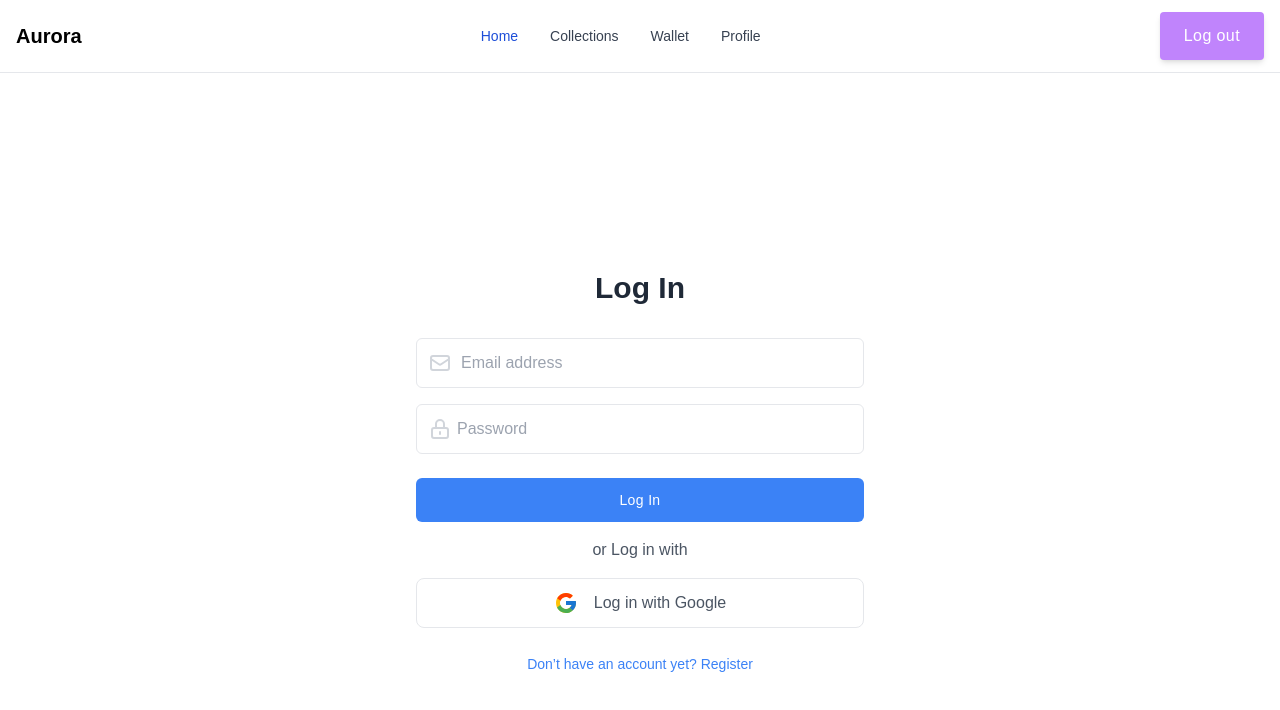
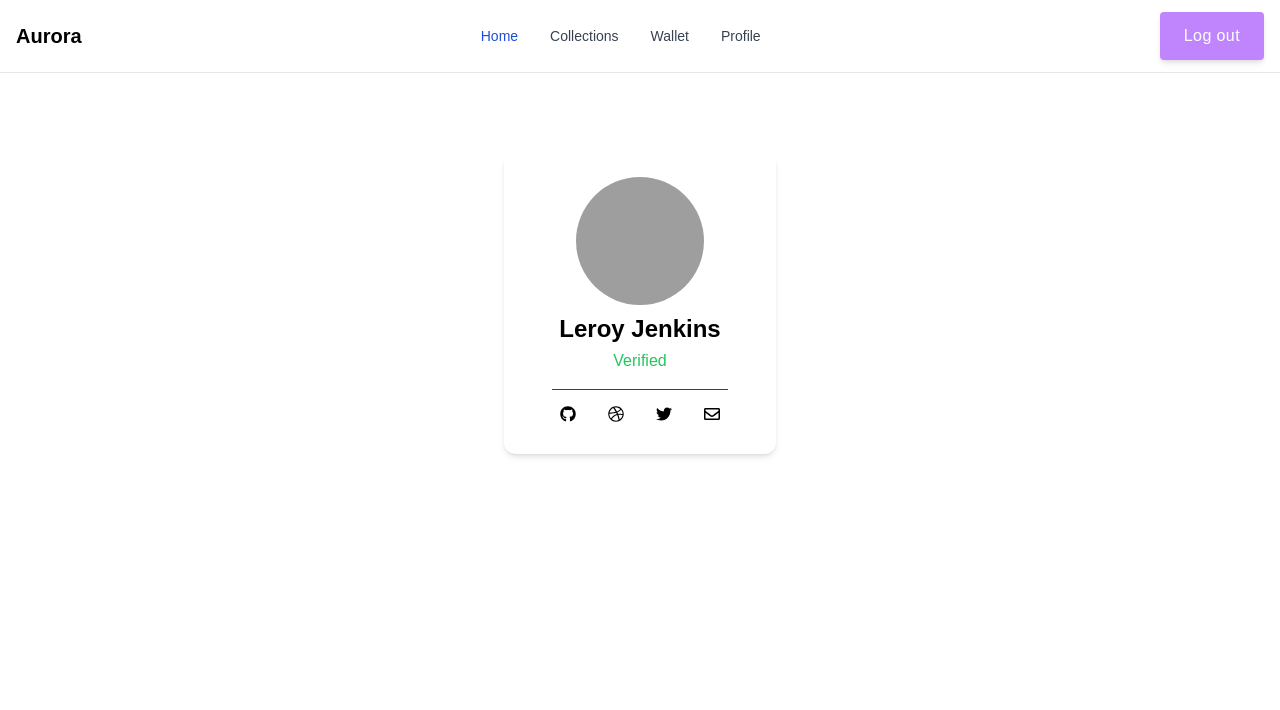
Before and after one commit to AlifSakib/nft-auroras-client-side, a React (Create React App) app: page /profile in a window 1280 px wide. Before the commit this address led to /login. Shown: the top 710 px of the page. Built offline with nearby package versions, Linux system fonts and the light colour scheme; no server answers; sample sign-in values are in the browser's storage; grey boxes are pictures that could not be loaded.

Commit message:
added toaster and verify email

```diff
--- a/package.json
+++ b/package.json
@@ -9,6 +9,7 @@
     "firebase": "^9.12.1",
     "react": "^18.2.0",
     "react-dom": "^18.2.0",
+    "react-hot-toast": "^2.4.0",
     "react-router-dom": "^6.4.2",
     "react-scripts": "5.0.1",
     "web-vitals": "^2.1.4"
--- a/src/components/Pages/Login.js
+++ b/src/components/Pages/Login.js
@@ -1,8 +1,11 @@
 import React, { useContext, useState } from "react";
-import { Link } from "react-router-dom";
+import { Link, useLocation, useNavigate } from "react-router-dom";
 import { AuthContext } from "../../contexts/AuthProvider";
 
 const Login = () => {
+  const navigate = useNavigate();
+  const location = useLocation();
+  const from = location.state?.from?.pathname || "/";
   const { logInUser } = useContext(AuthContext);
   const [userInfo, setUserInfo] = useState({
     email: "",
@@ -15,6 +18,7 @@ const Login = () => {
       .then((result) => {
         const user = result.user;
         console.log(user);
+        navigate(from, { replace: true });
       })
       .catch((error) => {
         console.error(error);
--- a/src/components/Pages/Register.js
+++ b/src/components/Pages/Register.js
@@ -1,8 +1,9 @@
 import React, { useContext, useState } from "react";
-import { Link } from "react-router-dom";
+import { Link, useNavigate } from "react-router-dom";
 import { AuthContext } from "../../contexts/AuthProvider";
 
 const Register = () => {
+  const navigate = useNavigate();
   const { createUser } = useContext(AuthContext);
   const [userInfo, setUserInfo] = useState({
     email: "",
@@ -14,6 +15,8 @@ const Register = () => {
     createUser(userInfo.email, userInfo.password)
       .then((result) => {
         const user = result.user;
+        navigate("/");
+
         console.log(user);
       })
       .catch((error) => {
--- a/src/components/Wallet/Wallet.js
+++ b/src/components/Wallet/Wallet.js
@@ -1,8 +1,18 @@
-import React from "react";
+import React, { useContext } from "react";
+import toast from "react-hot-toast";
+import { AuthContext } from "../../contexts/AuthProvider";
 
 const Wallet = () => {
+  const { user, verifyUser, loading } = useContext(AuthContext);
+  const handleVerification = () => {
+    verifyUser().then(() => {
+      toast.success("Verification Email Sent To Your Email");
+    });
+  };
+
   return (
     <div>
+      {user && user?.emailVerified ? (
         <section className="bg-white dark:bg-gray-900">
           <div className="container flex flex-col items-center px-4 py-12 mx-auto xl:flex-row">
             <div className="flex justify-center xl:w-1/2">
@@ -46,6 +56,18 @@ const Wallet = () => {
             </div>
           </div>
         </section>
+      ) : (
+        <div className="text-4xl mt-10">
+          <h1>To access this page you need to verify you email address</h1>
+
+          <button
+            onClick={handleVerification}
+            className="mt-6 px-14 py-3 text-sm font-medium tracking-wide text-white capitalize transition-colors duration-300 transform bg-blue-500 rounded-md hover:bg-blue-400 focus:outline-none focus:ring focus:ring-blue-300 focus:ring-opacity-50"
+          >
+            Send Verification Email
+          </button>
+        </div>
+      )}
     </div>
   );
 };
--- a/src/contexts/AuthProvider.js
+++ b/src/contexts/AuthProvider.js
@@ -2,6 +2,7 @@ import {
   createUserWithEmailAndPassword,
   getAuth,
   onAuthStateChanged,
+  sendEmailVerification,
   signInWithEmailAndPassword,
   signOut,
 } from "firebase/auth";
@@ -13,23 +14,44 @@ const auth = getAuth(app);
 
 const AuthProvider = ({ children }) => {
   const [user, setUser] = useState(null);
+  const [loading, setLoading] = useState(true);
+
+  // cteate User
   const createUser = (email, password) => {
+    setLoading(true);
     return createUserWithEmailAndPassword(auth, email, password);
   };
+
+  // Signin User
   const logInUser = (email, password) => {
+    setLoading(true);
     return signInWithEmailAndPassword(auth, email, password);
   };
   const logOutUser = () => {
+    setLoading(true);
     return signOut(auth);
+  };
+
+  const verifyUser = () => {
+    setLoading(true);
+    return sendEmailVerification(auth.currentUser);
   };
 
   useEffect(() => {
     const unsubscribe = onAuthStateChanged(auth, (currentUser) => {
       setUser(currentUser);
+      setLoading(false);
     });
     return () => unsubscribe();
   }, []);
-  const value = { user, createUser, logInUser, logOutUser };
+  const value = {
+    user,
+    createUser,
+    logInUser,
+    logOutUser,
+    verifyUser,
+    loading,
+  };
   return (
     <div>
       <AuthContext.Provider value={value}>{children}</AuthContext.Provider>
--- a/src/index.js
+++ b/src/index.js
@@ -1,5 +1,6 @@
 import React from "react";
 import ReactDOM from "react-dom/client";
+import { Toaster } from "react-hot-toast";
 import App from "./App";
 import AuthProvider from "./contexts/AuthProvider";
 import "./index.css";
@@ -10,6 +11,7 @@ root.render(
   <React.StrictMode>
     <AuthProvider>
       <App />
+      <Toaster />
     </AuthProvider>
   </React.StrictMode>
 );
--- a/src/routes/PrivateRoutes.js
+++ b/src/routes/PrivateRoutes.js
@@ -1,11 +1,16 @@
 import React, { useContext } from "react";
-import { Navigate } from "react-router-dom";
+import { Navigate, useLocation } from "react-router-dom";
 import { AuthContext } from "../contexts/AuthProvider";
 
 const PrivateRoutes = ({ children }) => {
-  const { user } = useContext(AuthContext);
+  const location = useLocation();
+  const { user, loading } = useContext(AuthContext);
+
+  if (loading) {
+    return <div className="text-4xl justify-center mt-20">Loading...</div>;
+  }
   if (!user) {
-    return <Navigate to="/login"></Navigate>;
+    return <Navigate to="/login" state={{ from: location }} replace></Navigate>;
   }
   return children;
 };
```
Also changed, not shown: 1 other file (tests, documents, lock files or other folders). Lines whose indentation alone changed are shown as unchanged.
